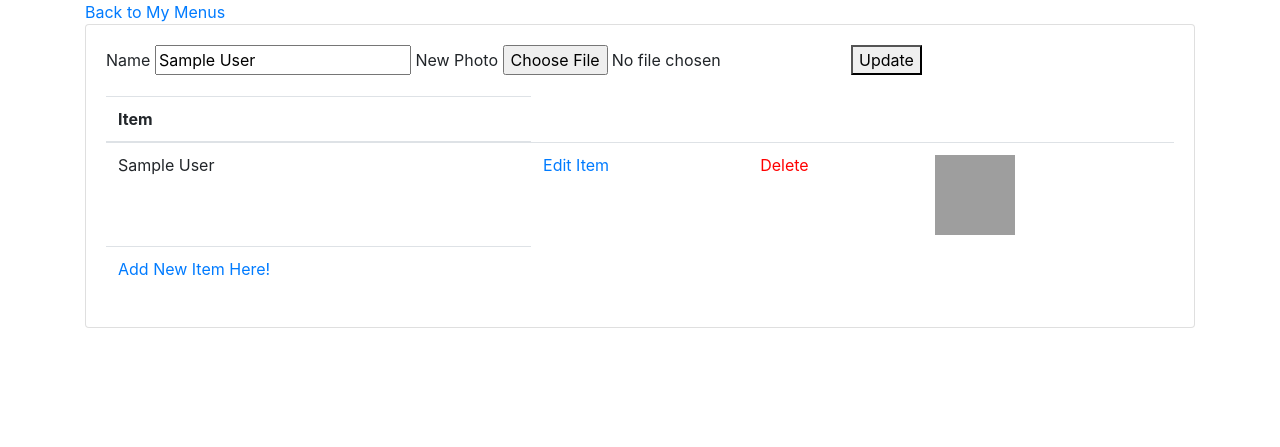
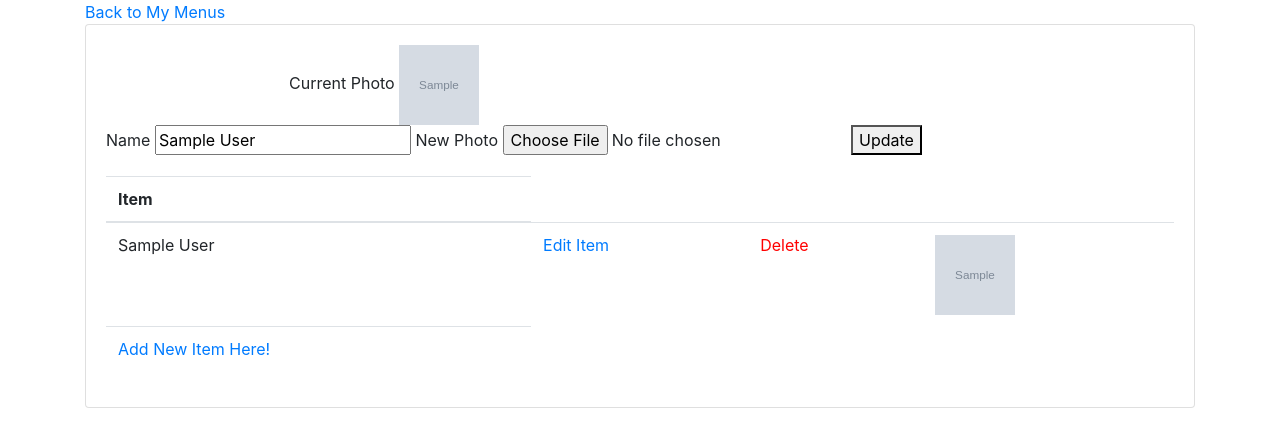
Before and after one commit to goudete/clustr, a Django app: page /restaurant_admin/1/edit_menu in a window 1280 px wide. Shown: the top 447 px of the page. Run offline with Django 3.2, Linux system fonts and the light colour scheme; tables that the repository leaves empty hold one stand-in row (values such as "Sample post"); grey boxes marked "Sample" are stand-in pictures; some libraries are stand-ins or nearby versions; grey boxes are pictures that could not be loaded.

Commit message:
fixed the image display

```diff
--- a/src/restaurant_admin/templates/restaurant/edit_item.html
+++ b/src/restaurant_admin/templates/restaurant/edit_item.html
@@ -43,7 +43,7 @@
         <div class="row justify-content-center">
           <div class="col-8">
             <label for = 'photo'>{% trans 'Current Photo' %}</label>
-            <img src = "{% static '{{item.photo_path}}' %}">
+            <img src = "{% static item.photo_path %}" border=3 height=80 width=80>
           </div>
         </div>
         {% endif %}
--- a/src/restaurant_admin/templates/restaurant/edit_menu.html
+++ b/src/restaurant_admin/templates/restaurant/edit_menu.html
@@ -5,6 +5,14 @@
   <a href = '/restaurant_admin/my_menus'>{% trans "Back to My Menus" %}</a>
   <div class = 'card'>
     <div class = 'card-body'>
+      {% if menu.photo_path is not none %}
+      <div class="row justify-content-center">
+        <div class="col-8">
+          <label for = 'photo'>{% trans 'Current Photo' %}</label>
+          <img src = "{% static menu.photo_path %}" border=3 height=80 width=80>
+        </div>
+      </div>
+      {% endif %}
       <form action = '' method = 'post' enctype="multipart/form-data">
         {% csrf_token %}
         <label for = 'name'>{% trans 'Name' %}</label>
@@ -31,7 +39,7 @@
                 <td scope = 'col'><a href = '/restaurant_admin/{{item.menu.id}}/{{item.id}}/edit_item'>{% trans 'Edit Item' %}</a>
                 <td scope = 'col'><a style = "color:red;" href = '/restaurant_admin/{{item.menu.id}}/{{item.id}}/remove_item'>{% trans 'Delete' %}</a></td>
                 {% if item.photo_path is not None %}
-                  <td scope = 'col'><img src = "{% static 'R{{item.menu.restaurant.user.id}}/photos/menu{{item.menu.id}}/item{{item.id}}' %}" border=3 height=80 width=80></td>
+                  <td scope = 'col'><img src = "{% static item.photo_path %}" border=3 height=80 width=80></td>
                 {% endif %}
               </tr>
             {% endfor %}
--- a/src/restaurant_admin/views.py
+++ b/src/restaurant_admin/views.py
@@ -88,7 +88,7 @@ def add_menu(request):
             mime = magic.from_buffer(doc.read(), mime=True).split("/")[1]
             doc_path = os.path.join(files_dir, "photo."+mime) #set path for file to be stored in
             file_storage.save(doc_path, doc)
-            new_menu.photo_path = files_dir
+            new_menu.photo_path = doc_path
             new_menu.save()
         #if they didnt upload a file
         elif menu.is_valid():
@@ -123,6 +123,7 @@ def edit_menu(request, menu_id):
         mime = magic.from_buffer(doc.read(), mime=True).split("/")[1]
         doc_path = os.path.join(files_dir, "photo."+mime) #set path for file to be stored in
         file_storage.save(doc_path, doc)
+        curr_menu.photo_path = doc_path
     #if method is a get, then the user is looking at the menu
     if request.method == 'GET':
         items = MenuItem.objects.filter(menu = curr_menu)
@@ -155,7 +156,7 @@ def add_item(request, menu_id):
             mime = magic.from_buffer(doc.read(), mime=True).split("/")[1]
             doc_path = os.path.join(files_dir, "photo."+mime) #set path for file to be stored in
             file_storage.save(doc_path, doc)
-            item.photo_path = files_dir
+            item.photo_path = doc_path
             item.save()
         #redirect back to edit menu page
         return redirect('/restaurant_admin/{num}/edit_menu'.format(num = menu_id))
@@ -195,7 +196,7 @@ def edit_item(request, menu_id, item_id):
             mime = magic.from_buffer(doc.read(), mime=True).split("/")[1]
             doc_path = os.path.join(files_dir, "photo."+mime) #set path for file to be stored in
             file_storage.save(doc_path, doc)
-            item.photo_path = files_dir
+            item.photo_path = doc_path
             print(item.photo_path)
             item.save()
         #redirect
```
Also changed, not shown: src/restaurant_admin/templates/restaurant/my_menus.html (+6 -1 lines).
